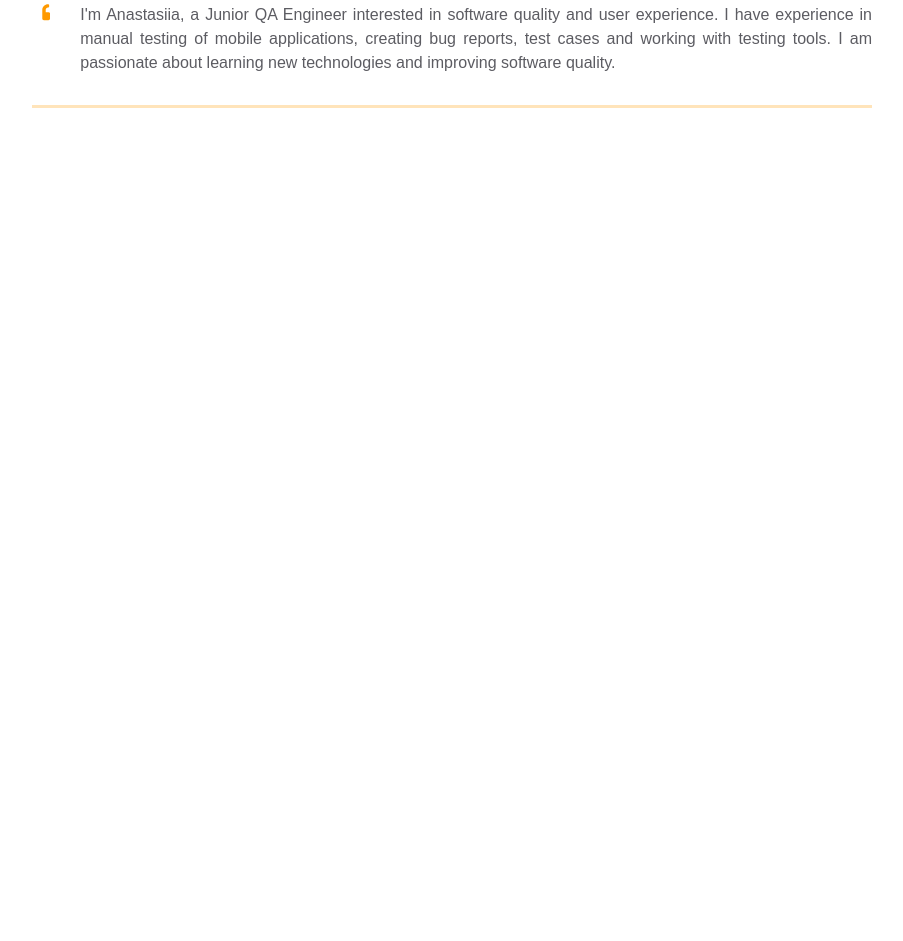
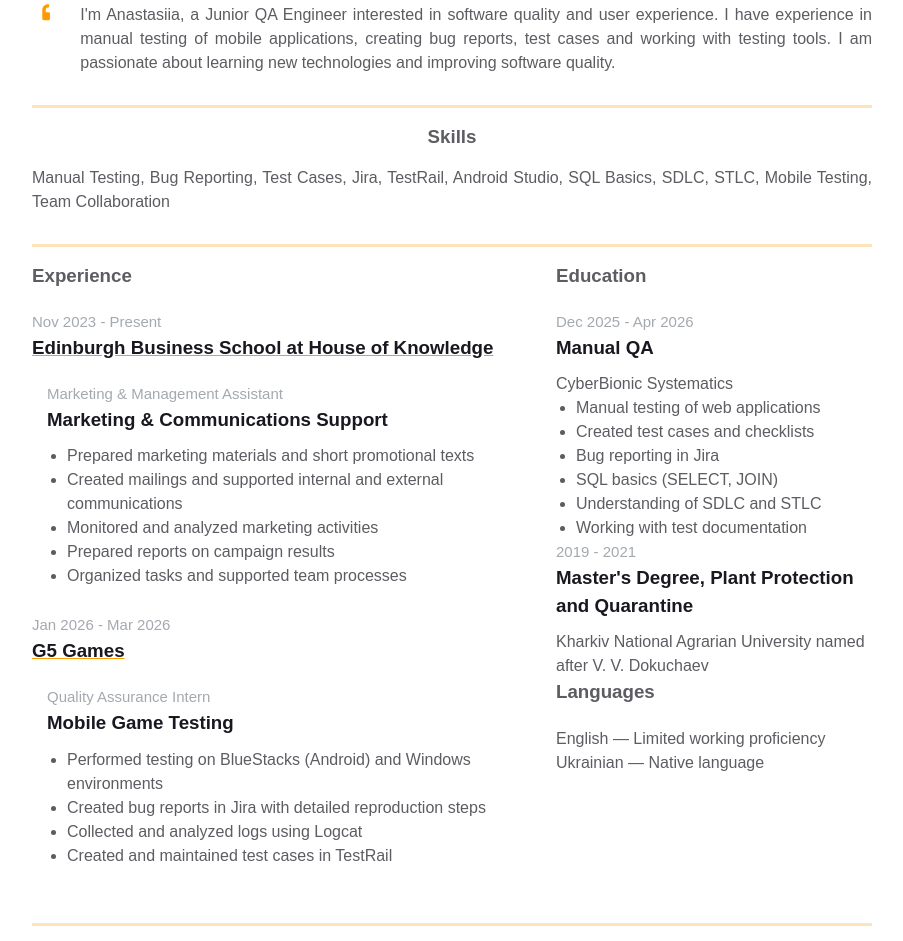
Before and after one commit to anastasiia-urbatis/homepage, a plain HTML site: page index.html in a window 1280 px wide. Shown: the part 440-1381 px from the top of the page, without its empty margins (188-1091 px from the left). Before the commit the page ends 800 px from the top, so only its background shows below. Drawn offline with Linux system fonts and the light colour scheme.

Commit message:
Add secondary resume content

```diff
--- a/index.html
+++ b/index.html
@@ -139,7 +139,186 @@
     </div>
 
   </div>
+<div class="container">
+    <div class="resume__block">
 
+      <div class="skills">
+
+        <h3 class="skills__header">
+          Skills
+        </h3>
+
+        <p class="skills__text">
+          Manual Testing, Bug Reporting, Test Cases, Jira, TestRail,
+          Android Studio, SQL Basics, SDLC, STLC, Mobile Testing,
+          Team Collaboration
+        </p>
+
+      </div>
+
+    </div>
+  </div>
+<div class="container">
+  <div class="resume__block">
+
+    <div class="main-info fh">
+
+      <div class="experiences">
+
+        <h3 class="experiences__header">
+          Experience
+        </h3>
+
+        <div class="experiences__company">
+
+          <div class="experiences__company-header">
+
+            <span class="experiences__company-header-durability">
+              Nov 2023 - Present
+            </span>
+
+            <h3 class="experiences__company-header-name">
+              Edinburgh Business School at House of Knowledge
+            </h3>
+
+          </div>
+
+
+          <div class="experiences__company-project">
+
+            <span class="experiences__company-project-role">
+              Marketing & Management Assistant
+            </span>
+
+            <h3 class="experiences__company-project-name">
+              Marketing & Communications Support
+            </h3>
+
+            <ul class="experiences__company-project-responsibilities">
+              <li>Prepared marketing materials and short promotional texts</li>
+              <li>Created mailings and supported internal and external communications</li>
+              <li>Monitored and analyzed marketing activities</li>
+              <li>Prepared reports on campaign results</li>
+              <li>Organized tasks and supported team processes</li>
+            </ul>
+
+          </div>
+
+        </div>
+
+
+        <div class="experiences__company">
+
+          <div class="experiences__company-header">
+
+            <span class="experiences__company-header-durability">
+              Jan 2026 - Mar 2026
+            </span>
+
+            <h3 class="experiences__company-header-name">
+              G5 Games
+            </h3>
+
+          </div>
+
+
+          <div class="experiences__company-project">
+
+            <span class="experiences__company-project-role">
+              Quality Assurance Intern
+            </span>
+
+            <h3 class="experiences__company-project-name">
+              Mobile Game Testing
+            </h3>
+
+            <ul class="experiences__company-project-responsibilities">
+              <li>Performed testing on BlueStacks (Android) and Windows environments</li>
+              <li>Created bug reports in Jira with detailed reproduction steps</li>
+              <li>Collected and analyzed logs using Logcat</li>
+              <li>Created and maintained test cases in TestRail</li>
+            </ul>
+
+          </div>
+
+        </div>
+
+      </div>
+
+<div class="additional-info fv">
+
+  <div class="additional-info__education">
+
+    <h3 class="additional-info__education-header">
+      Education
+    </h3>
+
+
+    <div class="additional-info__education-university">
+
+      <span class="additional-info__education-university-durability">
+        Dec 2025 - Apr 2026
+      </span>
+
+      <h3 class="additional-info__education-university-speciality">
+        Manual QA
+      </h3>
+
+      <p class="additional-info__education-university-name">
+        CyberBionic Systematics
+      </p>
+
+      <ul class="experiences__company-project-responsibilities">
+        <li>Manual testing of web applications</li>
+        <li>Created test cases and checklists</li>
+        <li>Bug reporting in Jira</li>
+        <li>SQL basics (SELECT, JOIN)</li>
+        <li>Understanding of SDLC and STLC</li>
+        <li>Working with test documentation</li>
+      </ul>
+
+    </div>
+
+
+    <div class="additional-info__education-university">
+
+      <span class="additional-info__education-university-durability">
+        2019 - 2021
+      </span>
+
+      <h3 class="additional-info__education-university-speciality">
+        Master's Degree, Plant Protection and Quarantine
+      </h3>
+
+      <p class="additional-info__education-university-name">
+        Kharkiv National Agrarian University named after V. V. Dokuchaev
+      </p>
+
+    </div>
+
+<div class="additional-info__languages">
+
+  <h3 class="additional-info__languages-header">
+    Languages
+  </h3>
+
+  <p class="additional-info__languages-item">
+    English — Limited working proficiency
+  </p>
+
+  <p class="additional-info__languages-item">
+    Ukrainian — Native language
+  </p>
+
+</div>
+
+  </div> <!-- close additional-info fv -->
+
+</div> <!-- close main-info fh -->
+
+</div> <!-- close resume__block -->
+
+</div> <!-- close container -->
 
 </main>
 </body>
```
